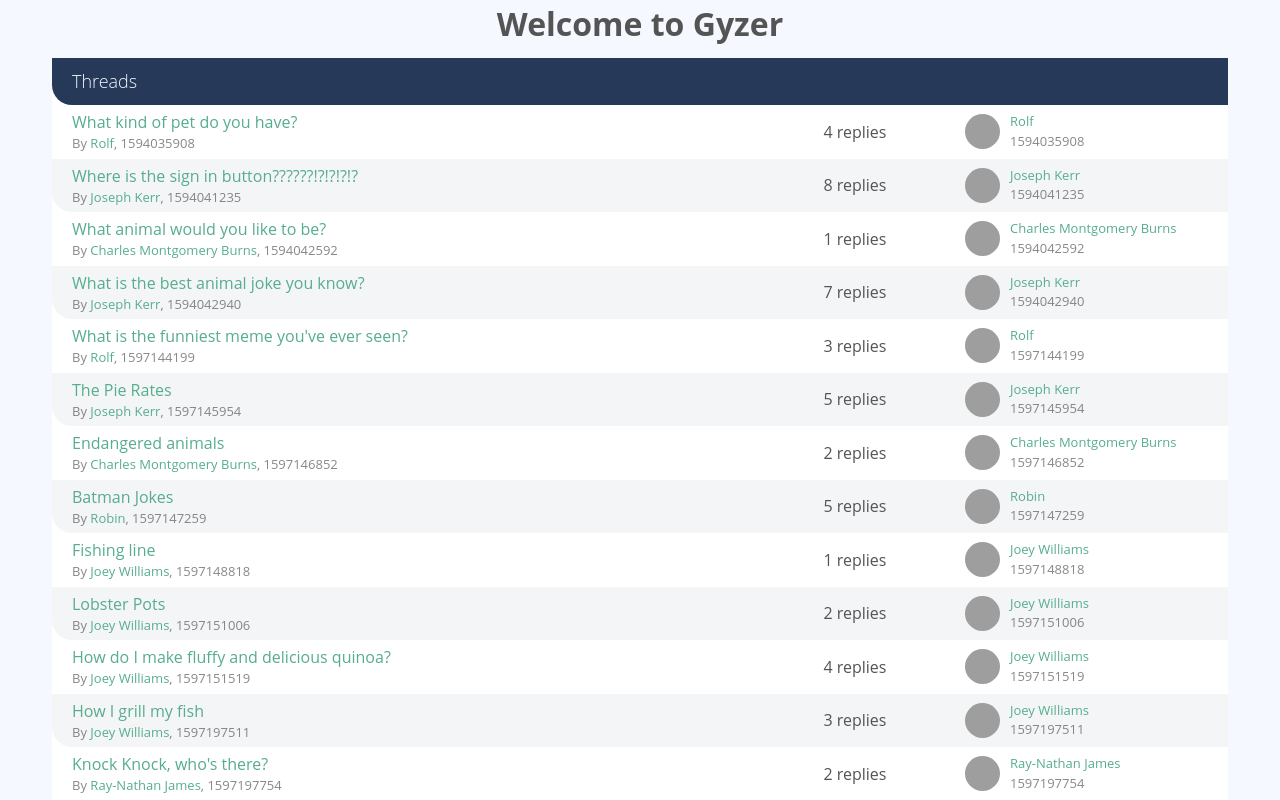
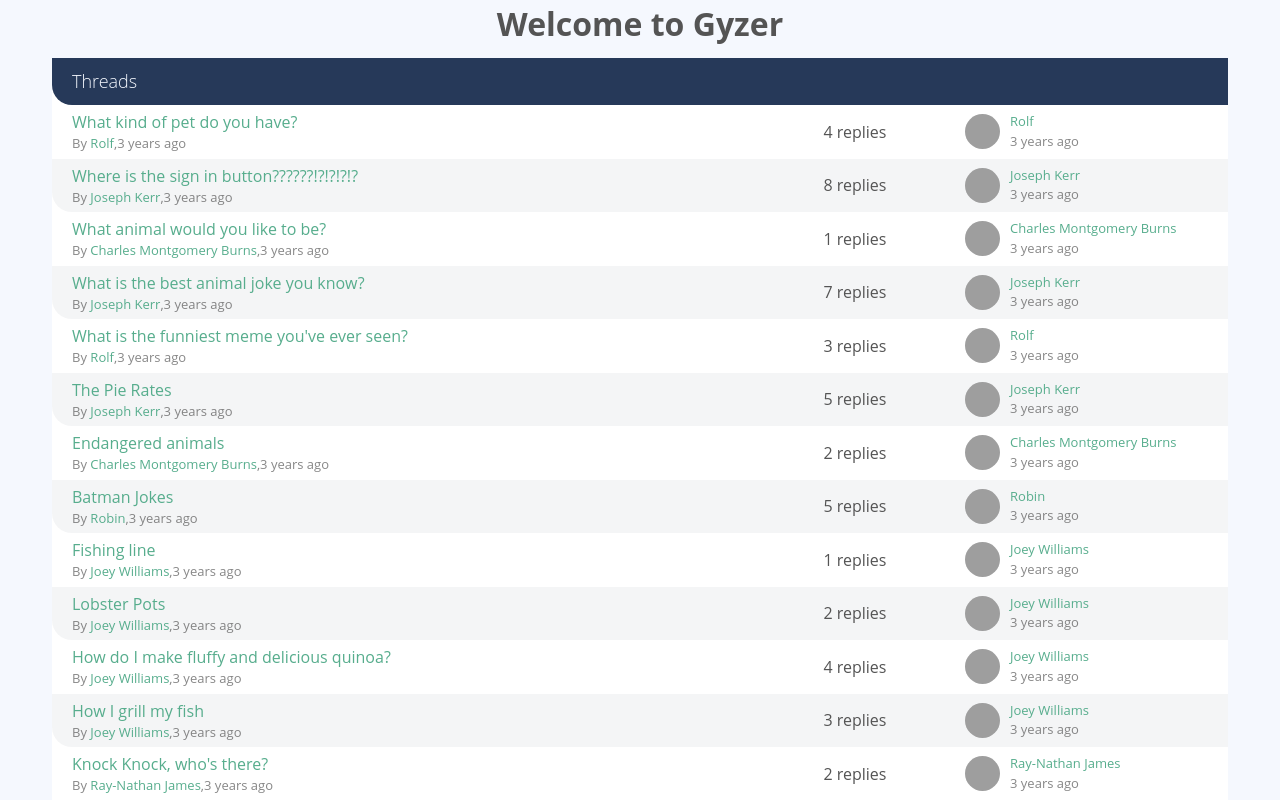
Before and after one commit to nzouda777/vue-mastery-trainning, a Vue app: page / in a window 1280 px wide. Shown: the top 800 px of the page. Built offline with nearby package versions, Linux system fonts and the light colour scheme; grey boxes are pictures that could not be loaded.

Commit message:
refactor dayjs in a component based to reuser over and over

```diff
--- /dev/null
+++ b/src/components/AppDate.vue
@@ -0,0 +1,34 @@
+<template>
+    <span :title="humanFriendlyDate()">
+        {{ diffForHumans() }}
+    </span>
+</template>
+
+<script>
+import dayjs from 'dayjs'
+import relativeTime from 'dayjs/plugin/relativeTime'
+import localizedDate from 'dayjs/plugin/localizedFormat'
+
+dayjs.extend(relativeTime)
+dayjs.extend(localizedDate)
+export default {
+    props: {
+        timestamp: {
+            required: true,
+            type: Number
+        }
+    },
+    methods: {
+         diffForHumans(){
+            return dayjs.unix(this.timestamp).fromNow()
+        },
+        humanFriendlyDate(){
+            return dayjs.unix(this.timestamp).format('llll')
+        }
+    }
+}
+</script>
+
+<style scoped>
+
+</style>
--- a/src/components/PostList.vue
+++ b/src/components/PostList.vue
@@ -20,8 +20,8 @@
         </div>
       <!-- edit thread -->
       </div>
-      <div class="post-date text-faded" :title="humanFriendlyDate(post.publishedAt)">
-        {{ diffForHumans(post.publishedAt) }}
+      <div class="post-date text-faded">
+        <AppDate :timestamp="post.publishedAt"/>
       </div>
     </div>
 
@@ -29,19 +29,18 @@
 </template>
 
 <script>
+
+import AppDate from "@/components/AppDate"
 import sourceData from '@/data.json'
-import dayjs from 'dayjs'
-import relativeTime from 'dayjs/plugin/relativeTime'
-import localizedDate from 'dayjs/plugin/localizedFormat'
-
-dayjs.extend(relativeTime)
-dayjs.extend(localizedDate)
 export default {
     props: {
         posts: {
             required: true,
             type: Array
         }
+    },
+    components: {
+        AppDate
     },
     data () {
         return {
@@ -53,12 +52,7 @@ export default {
         userById (userId) {
             return this.users.find(u => u.id === userId)
         },
-        diffForHumans(timestamp){
-            return dayjs.unix(timestamp).fromNow()
-        },
-        humanFriendlyDate(timeStamp){
-            return dayjs.unix(timeStamp).format('llll')
-        }
+
     }
 }
 </script>
--- a/src/components/ThreadList.vue
+++ b/src/components/ThreadList.vue
@@ -11,7 +11,7 @@
                           <router-link :to="{name: 'ThreadShow', params: {id: thread.id}}"> {{ thread.title }} </router-link>
                       </p>
                       <p class="text-faded text-xsmall">
-                          By <a href="#"> {{ userById(thread.userId).name }}</a>, {{ thread.publishedAt }}
+                          By <a href="#"> {{ userById(thread.userId).name }}</a>,<AppDate :timestamp="thread.publishedAt" />
                       </p>
                   </div>
 
@@ -26,7 +26,9 @@
                           <p class="text-xsmall">
                               <a href="profile.html">{{ userById(thread.userId).name }}</a>
                           </p>
-                          <p class="text-xsmall text-faded">{{ thread.publishedAt }}</p>
+                          <p class="text-xsmall text-faded">
+                            <AppDate :timestamp="thread.publishedAt" />
+                          </p>
                       </div>
                   </div>
               </div>
@@ -38,13 +40,16 @@
 
 <script>
     import sourceData from '@/data.json'
-
+import AppDate from '@/components/AppDate'
 export default {
  props: {
     threads: {
         type: Array,
         required: true
     }
+ },
+ components: {
+    AppDate
  },
   data () {
     return {
```
